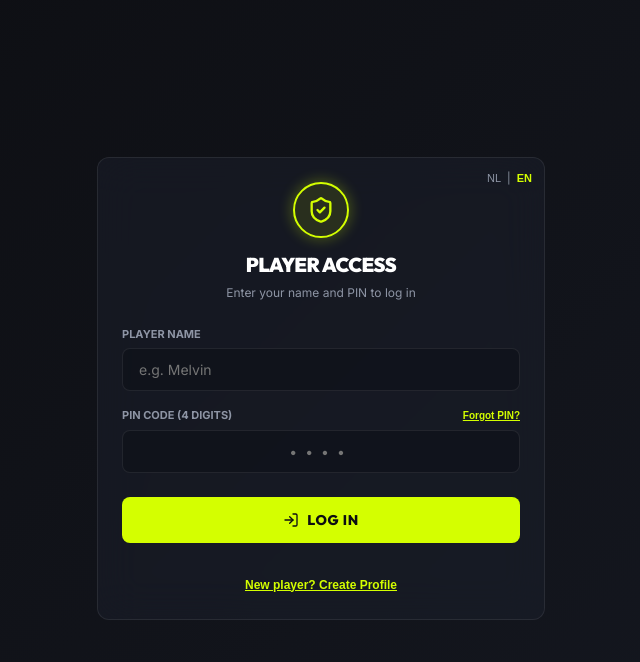
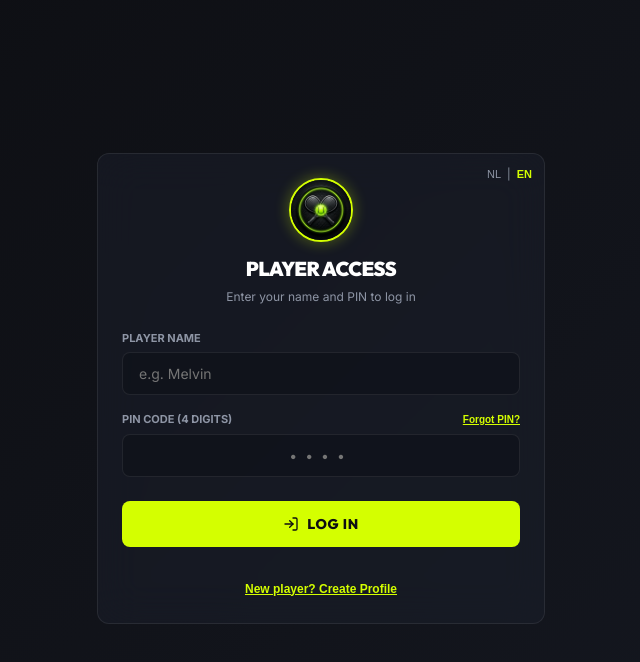
Before and after one commit to VC777max/pythagoras, a React (Vite) app in the folder padel-web/: page / in a window 1280 px wide. Shown: the top 662 px of the page, without its empty margins (319-959 px from the left). Built offline with nearby package versions, Linux system fonts and the light colour scheme.

Commit message:
feat: add premium neon padel logo and integrate into login screen

```diff
--- a/padel-web/src/components/LoginScreen.jsx
+++ b/padel-web/src/components/LoginScreen.jsx
@@ -176,19 +176,21 @@ export default function LoginScreen({ onLoginSuccess, language, onChangeLanguage
       </div>
 
       <div style={{ textAlign: 'center', marginBottom: '24px' }}>
-        <div className="pulse-primary" style={{
-          width: '56px',
-          height: '56px',
-          borderRadius: '50%',
-          background: 'rgba(212, 255, 0, 0.1)',
-          border: '2px solid var(--color-primary)',
-          display: 'flex',
-          alignItems: 'center',
-          justifyContent: 'center',
-          margin: '0 auto 12px auto'
-        }}>
-          <ShieldCheck size={28} style={{ color: 'var(--color-primary)' }} />
-        </div>
+        <img
+          src="/logo.png"
+          alt="Padel Matcher Logo"
+          className="pulse-primary"
+          style={{
+            width: '64px',
+            height: '64px',
+            borderRadius: '50%',
+            border: '2px solid var(--color-primary)',
+            boxShadow: '0 0 15px rgba(212, 255, 0, 0.3)',
+            objectFit: 'cover',
+            margin: '0 auto 12px auto',
+            display: 'block'
+          }}
+        />
         <h2 className="header-title" style={{ fontSize: '20px', color: 'var(--color-text-primary)' }}>
           {isRegistering ? t('loginHeaderCreate') : t('loginHeaderAccess')}
         </h2>
```
Also changed, not shown: padel-web/public/logo.png (added), 4 other files (tests, documents, lock files or other folders).
